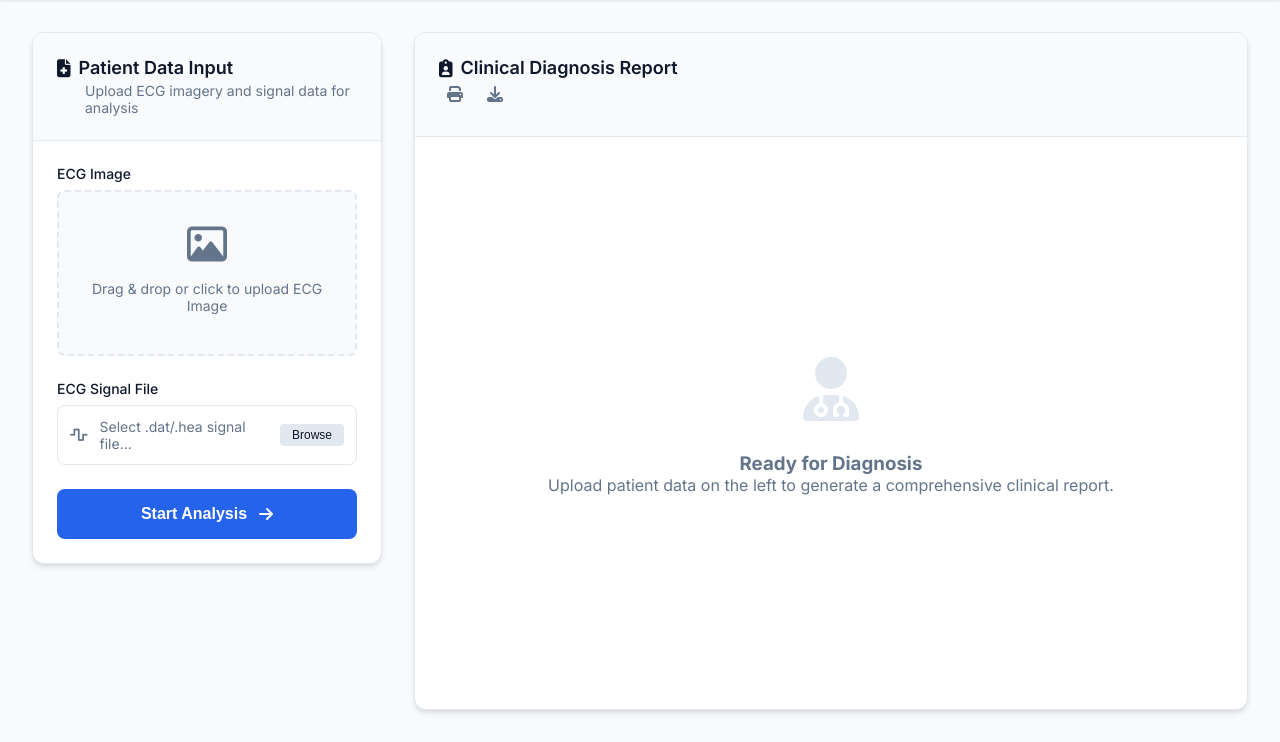
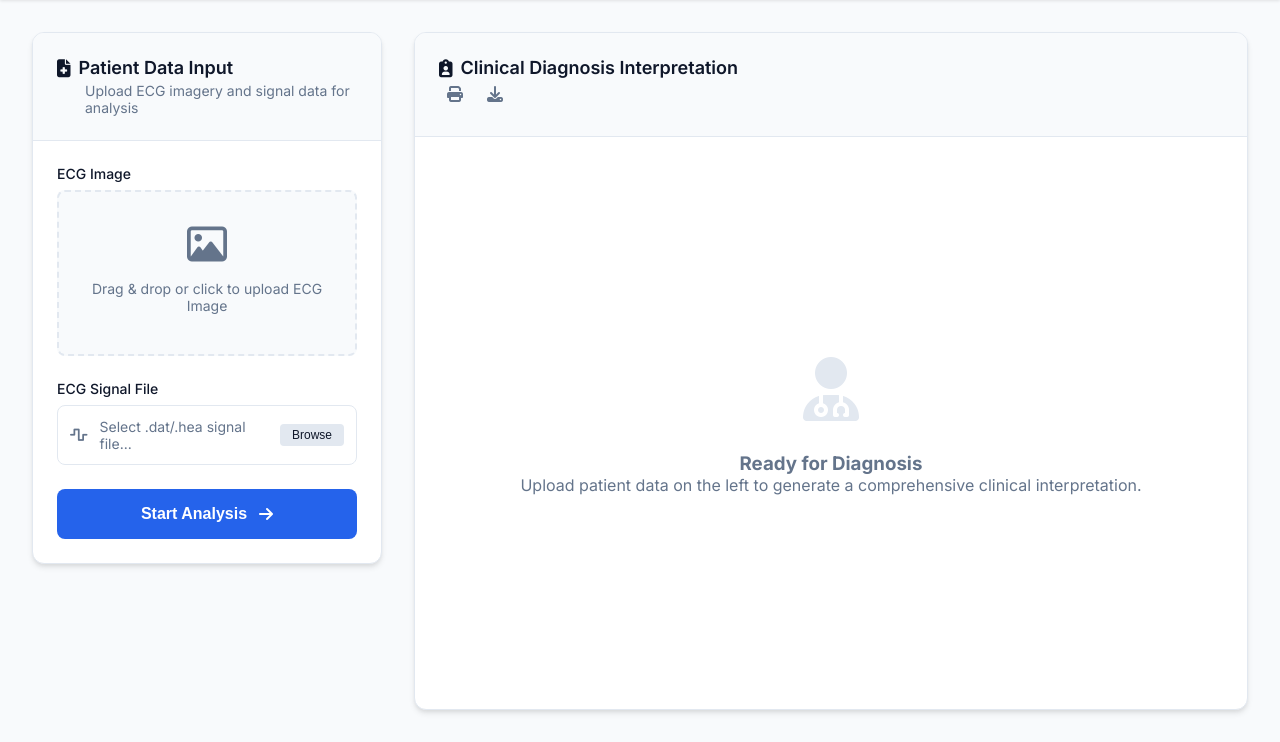
Before and after one commit to falling-into-you/ecg-r1-web, a FastAPI app: page / in a window 1280 px wide. Shown: the part 58-800 px from the top of the page. Run offline with FastAPI, Linux system fonts and the light colour scheme; parts of the project's set-up code (start-up, migrations or seed data) failed here and were passed over.

Commit message:
UI Fix: Rename 'Report' to 'Interpretation'

```diff
--- a/templates/index.html
+++ b/templates/index.html
@@ -71,9 +71,9 @@
             <!-- Right Panel: Result -->
             <section class="panel result-panel">
                 <div class="panel-header">
-                    <h2><i class="fa-solid fa-clipboard-user"></i> Clinical Diagnosis Report</h2>
+                    <h2><i class="fa-solid fa-clipboard-user"></i> Clinical Diagnosis Interpretation</h2>
                     <div class="actions">
-                        <button class="icon-btn" title="Print Report"><i class="fa-solid fa-print"></i></button>
+                        <button class="icon-btn" title="Print Interpretation"><i class="fa-solid fa-print"></i></button>
                         <button class="icon-btn" title="Download JSON"><i class="fa-solid fa-download"></i></button>
                     </div>
                 </div>
@@ -83,7 +83,7 @@
                         <i class="fa-solid fa-user-doctor"></i>
                     </div>
                     <h3>Ready for Diagnosis</h3>
-                    <p>Upload patient data on the left to generate a comprehensive clinical report.</p>
+                    <p>Upload patient data on the left to generate a comprehensive clinical interpretation.</p>
                 </div>
 
                 <div id="loadingState" class="loading-state hidden">
```
